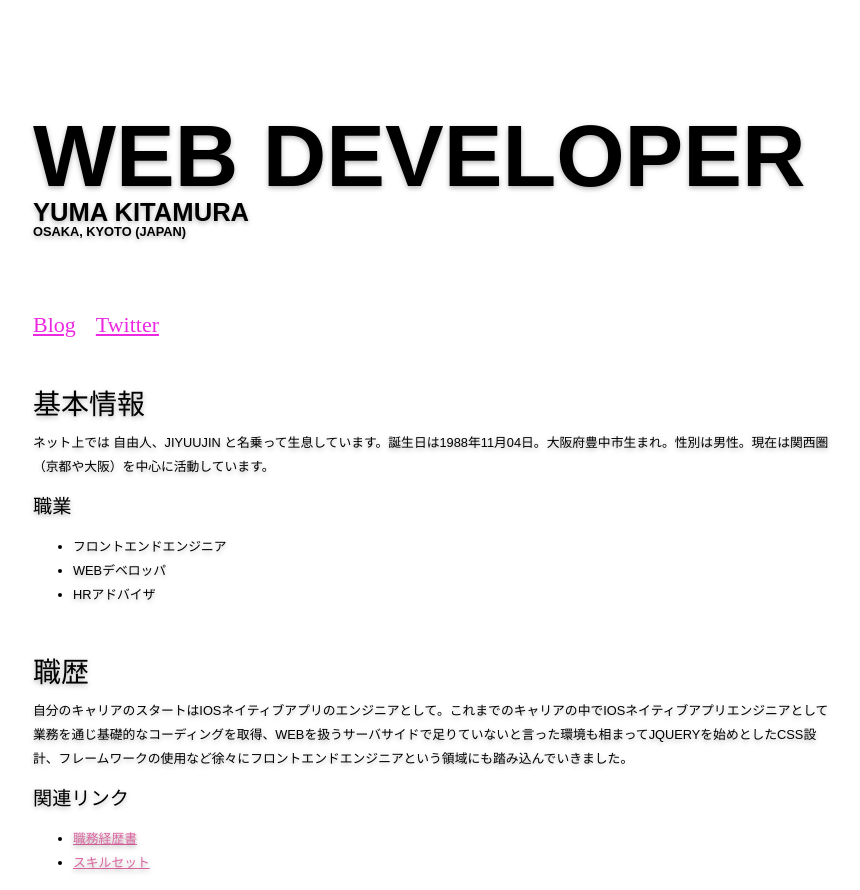
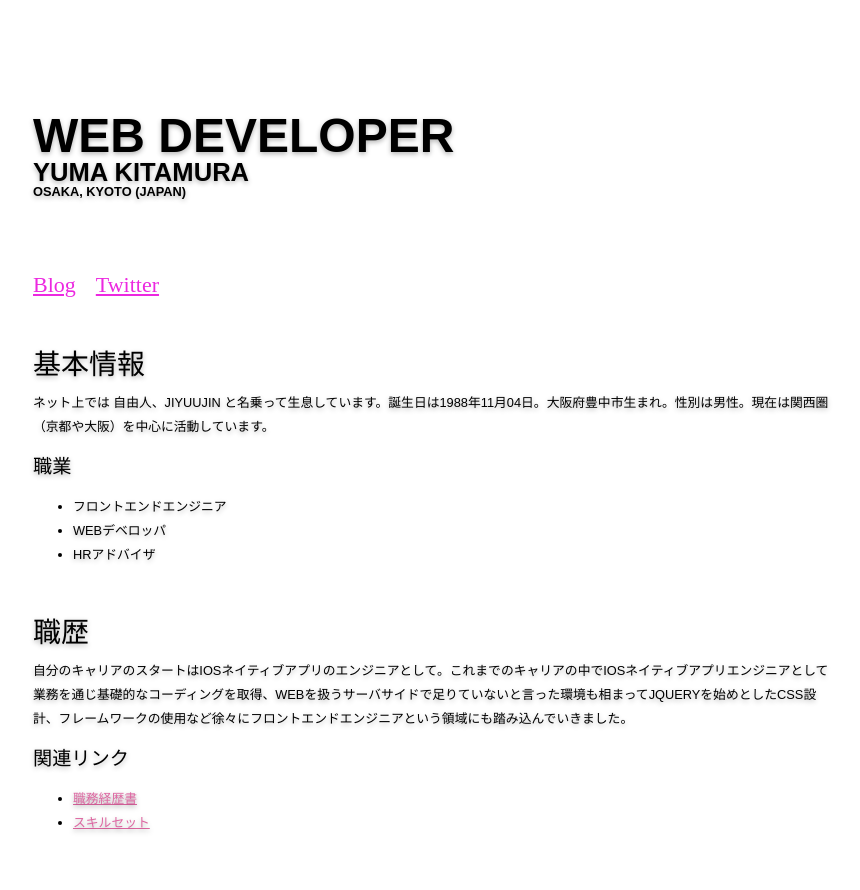
Before and after one commit to jiyuujin/yuukit.me, a Gatsby site: page / in a window 1280 px wide. Shown: the top 890 px of the page, without its empty margins (207-1067 px from the left). Built offline with nearby package versions, Linux system fonts and the light colour scheme; Gatsby itself is replaced by a stand-in of ours.

Commit message:
そこまで大きくしなくても？

```diff
--- a/src/components/Home/index.module.scss
+++ b/src/components/Home/index.module.scss
@@ -20,7 +20,7 @@
 
 .title {
     font-weight: 700;
-    font-size: 88px;
+    font-size: 48px;
     text-transform: uppercase;
     line-height: 1;
     text-shadow: 0 2px 5px rgba(0, 0, 0, 0.3);
```
